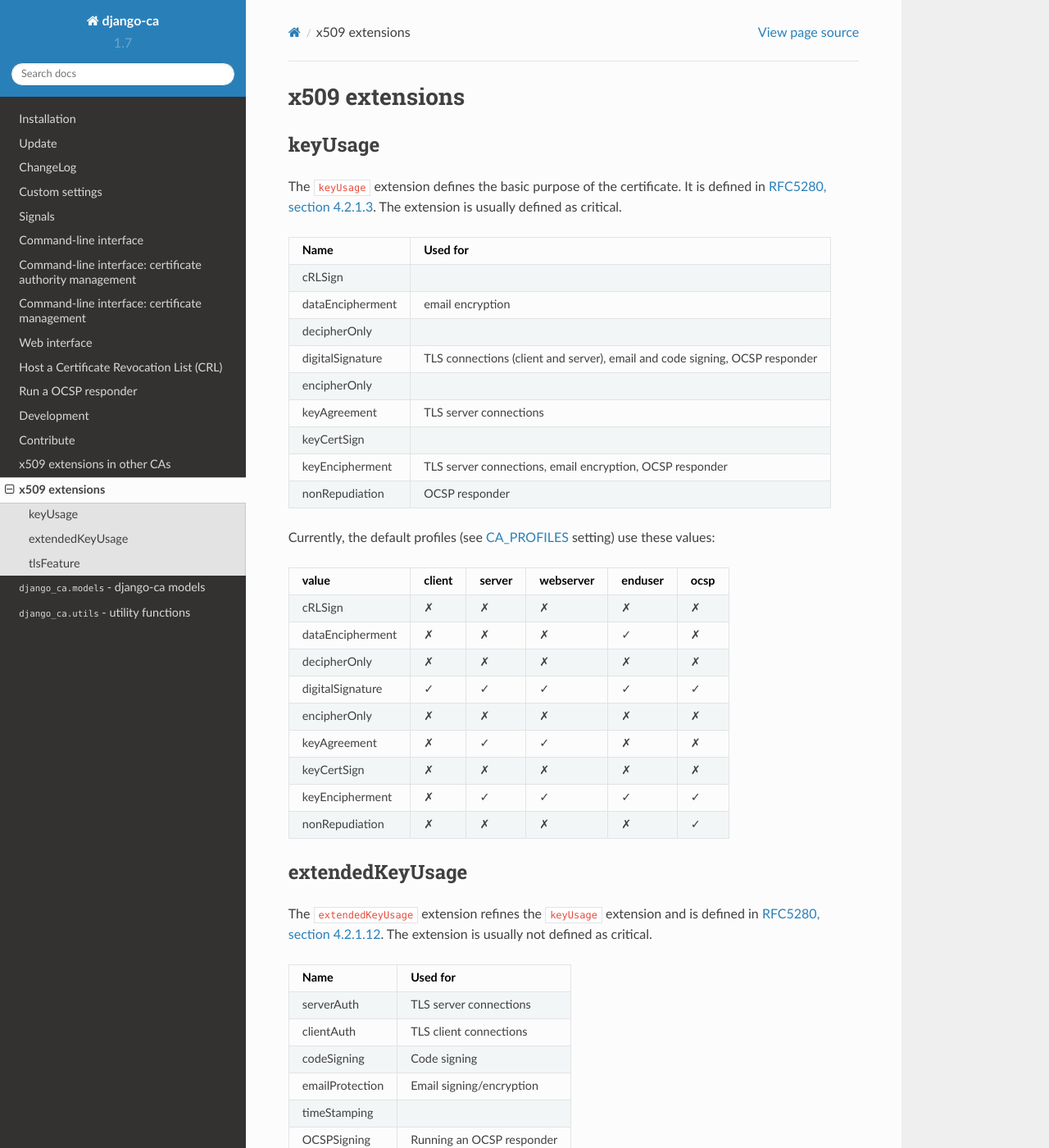
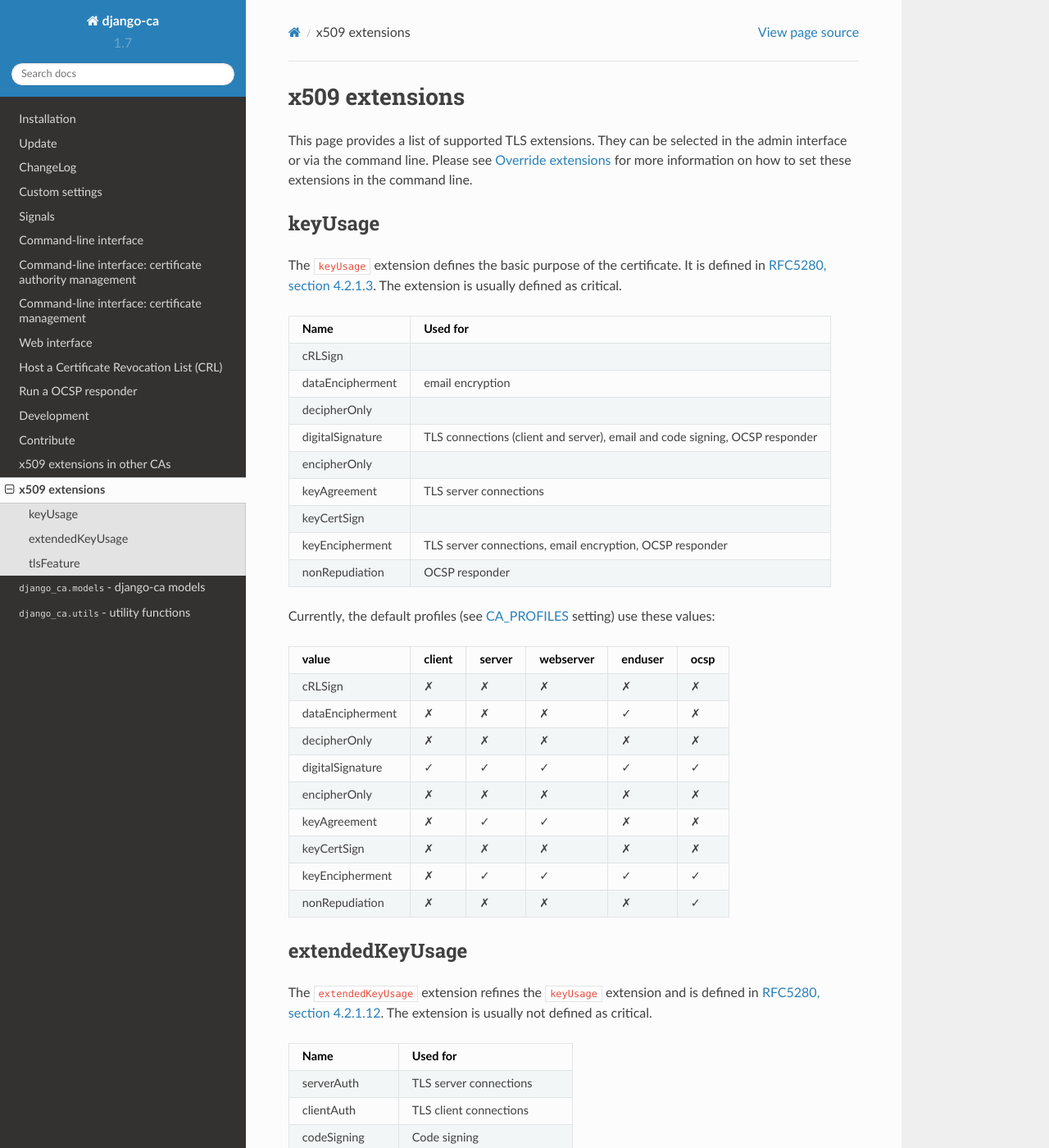
Before and after one commit to mathiasertl/django-ca, a Sphinx documentation site: the page built from docs/source/extensions.rst, in a window 1280 px wide and 1400 px high. Shown: the whole window at 82% size. Built offline with Sphinx 7.4.7 and the Read the Docs theme 2.0.0, drawn with Linux system fonts in a browser that asks for light colours; some of the changed text lies outside the part shown.

Commit message:
update docs a bit

```diff
--- a/docs/source/cli/certs.rst
+++ b/docs/source/cli/certs.rst
@@ -114,6 +114,8 @@ ocsp       Allows the certificate to be used for signing OCSP responses.
 You can add and modify profiles using the :ref:`CA_PROFILES <settings-ca-profiles>` setting. The default
 profile is configured by the :ref:`CA_DEFAULT_PROFILE <settings-ca-default-profile>` setting.
 
+.. _override-extensions:
+
 Override extensions
 ===================
 
--- a/docs/source/extensions.rst
+++ b/docs/source/extensions.rst
@@ -1,6 +1,11 @@
 ###############
 x509 extensions
 ###############
+
+This page provides a list of supported TLS extensions. They can be selected in
+the admin interface or via the command line. Please see
+:ref:`override-extensions` for more information on how to set these extensions
+in the command line.
 
 .. _extension-key-usage:
 
```
Also changed, not shown: other parts of docs/source/extensions.rst (+4 -0 lines), 1 other file.
